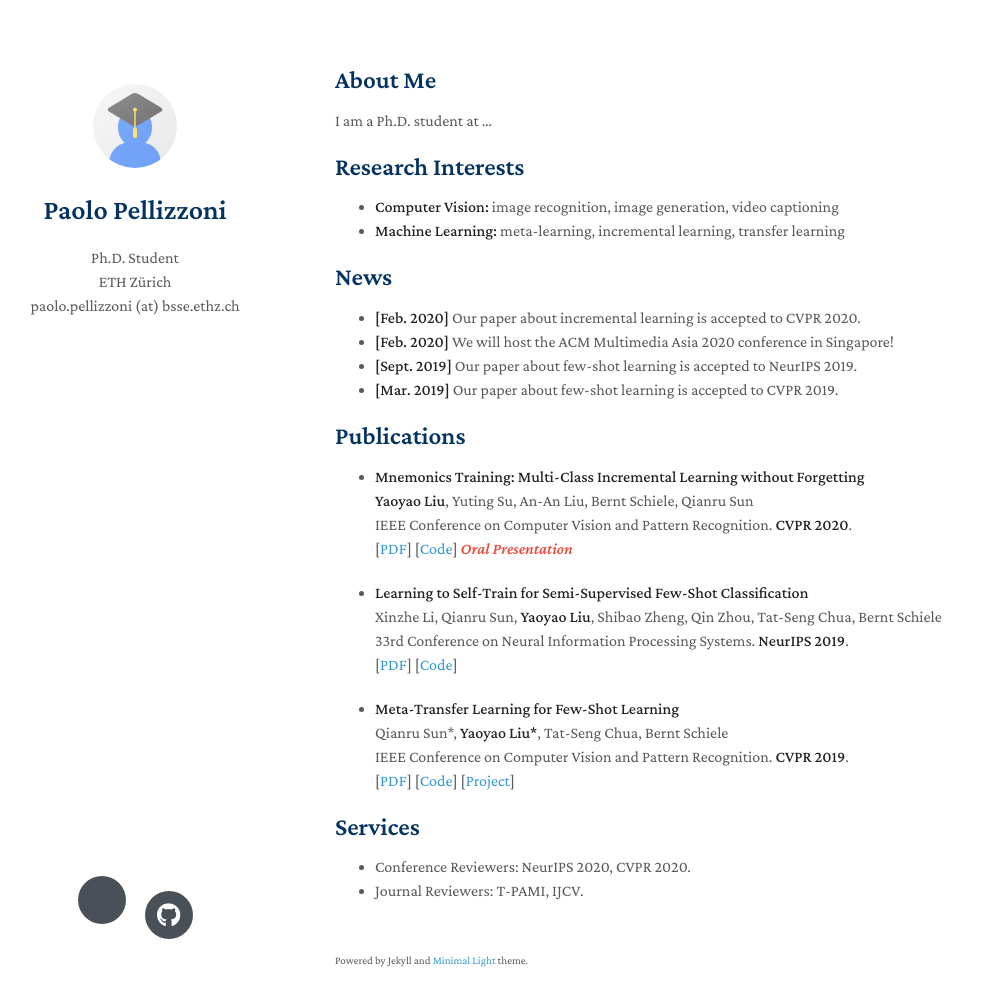
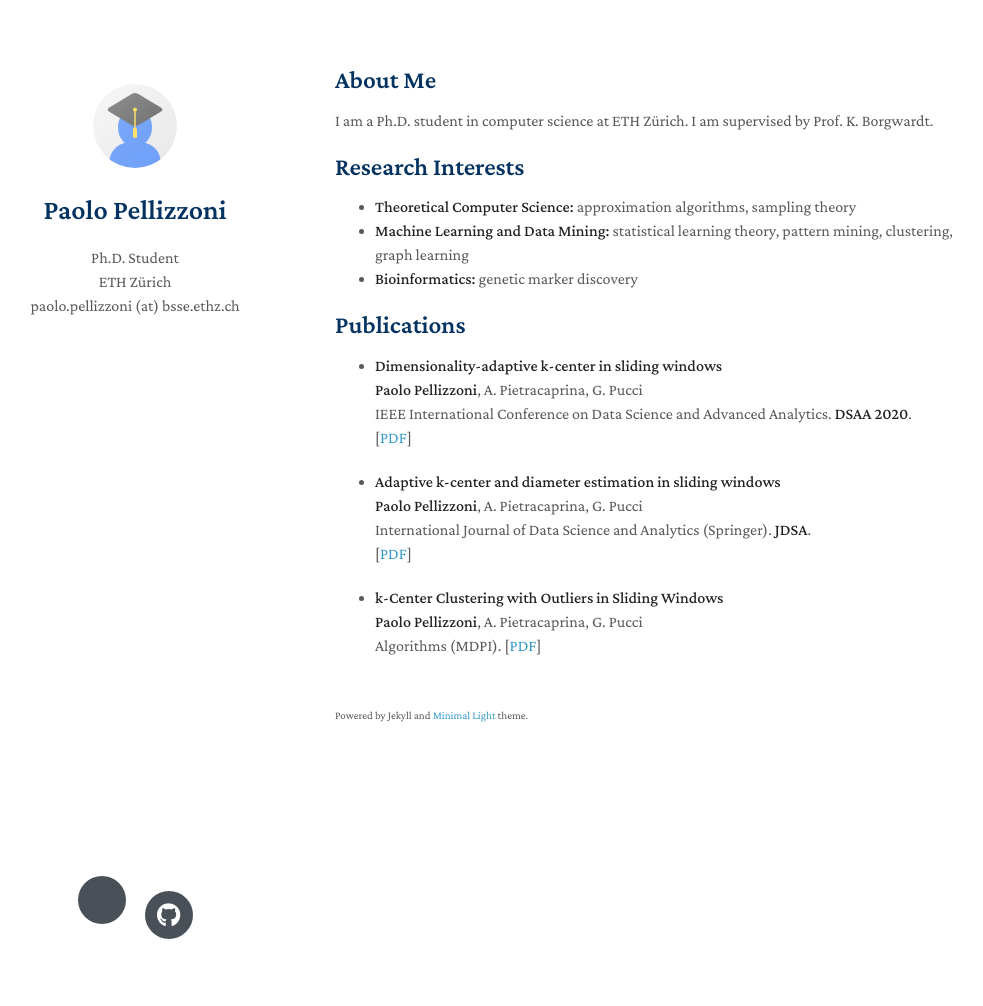
Before and after one commit to PaoloPellizzoni/paolopellizzoni.github.io, a Jekyll site: the page built from index.md, in a window 1280 px wide and 1041 px high. Shown: the top 1006 px of the window, without its empty margins (135-1118 px from the left). Built offline with Jekyll 4.4.1, drawn with Linux system fonts in a browser that asks for light colours; nearby versions of some CDN libraries; a style sheet for code colours, icons or effects is not loaded; our own code applies the rules of GitHub Pages for plain Markdown files.

Commit message:
Update index.md

```diff
--- a/index.md
+++ b/index.md
@@ -4,47 +4,36 @@ layout: homepage
 
 ## About Me
 
-I am a Ph.D. student at ...
+I am a Ph.D. student in computer science at ETH Zürich. I am supervised by Prof. K. Borgwardt.
 
 ## Research Interests
 
-- **Computer Vision:** image recognition, image generation, video captioning
-- **Machine Learning:** meta-learning, incremental learning, transfer learning
+- **Theoretical Computer Science:** approximation algorithms, sampling theory
+- **Machine Learning and Data Mining:** statistical learning theory, pattern mining, clustering, graph learning
+- **Bioinformatics:** genetic marker discovery
 
-## News
-
-- **[Feb. 2020]** Our paper about incremental learning is accepted to CVPR 2020.
-- **[Feb. 2020]** We will host the ACM Multimedia Asia 2020 conference in Singapore!
-- **[Sept. 2019]** Our paper about few-shot learning is accepted to NeurIPS 2019.
-- **[Mar. 2019]** Our paper about few-shot learning is accepted to CVPR 2019.
 
 ## Publications
 
-- **Mnemonics Training: Multi-Class Incremental Learning without Forgetting**
+- **Dimensionality-adaptive k-center in sliding windows**
   <br>
-  **Yaoyao Liu**, Yuting Su, An-An Liu, Bernt Schiele, Qianru Sun
+  **Paolo Pellizzoni**, A. Pietracaprina, G. Pucci
   <br>
-  IEEE Conference on Computer Vision and Pattern Recognition. **CVPR 2020**.
+  IEEE International Conference on Data Science and Advanced Analytics. **DSAA 2020**.
   <br>
-  [[PDF](https://arxiv.org/pdf/2002.10211.pdf)] [[Code](https://github.com/yaoyao-liu/mnemonics)] <strong><i style="color:#e74d3c">Oral Presentation</i></strong>
+  [[PDF](https://ieeexplore.ieee.org/abstract/document/9260003)]
 
-- **Learning to Self-Train for Semi-Supervised Few-Shot Classification**
+ - **Adaptive k-center and diameter estimation in sliding windows**
   <br>
-  Xinzhe Li, Qianru Sun, **Yaoyao Liu**, Shibao Zheng, Qin Zhou, Tat-Seng Chua, Bernt Schiele
+  **Paolo Pellizzoni**, A. Pietracaprina, G. Pucci
   <br>
-  33rd Conference on Neural Information Processing Systems. **NeurIPS 2019**.
+  International Journal of Data Science and Analytics (Springer). **JDSA**.
   <br>
-  [[PDF](http://papers.nips.cc/paper/9216-learning-to-self-train-for-semi-supervised-few-shot-classification.pdf)] [[Code](https://github.com/xinzheli1217/learning-to-self-train)]
+  [[PDF](https://link.springer.com/article/10.1007/s41060-022-00318-z)]
 
-- **Meta-Transfer Learning for Few-Shot Learning**
+- **k-Center Clustering with Outliers in Sliding Windows**
   <br>
-  Qianru Sun\*, **Yaoyao Liu\***, Tat-Seng Chua, Bernt Schiele
+  **Paolo Pellizzoni**, A. Pietracaprina, G. Pucci
   <br>
-  IEEE Conference on Computer Vision and Pattern Recognition. **CVPR 2019**.
-  <br>
-  [[PDF](http://openaccess.thecvf.com/content_CVPR_2019/papers/Sun_Meta-Transfer_Learning_for_Few-Shot_Learning_CVPR_2019_paper.pdf)] [[Code](https://github.com/yaoyao-liu/meta-transfer-learning)] [[Project](https://mtl.yyliu.net/)]
-
-## Services
-
-- Conference Reviewers: NeurIPS 2020, CVPR 2020.
-- Journal Reviewers: T-PAMI, IJCV.
+  Algorithms (MDPI).
+  [[PDF](https://www.mdpi.com/1999-4893/15/2/52)]
```
